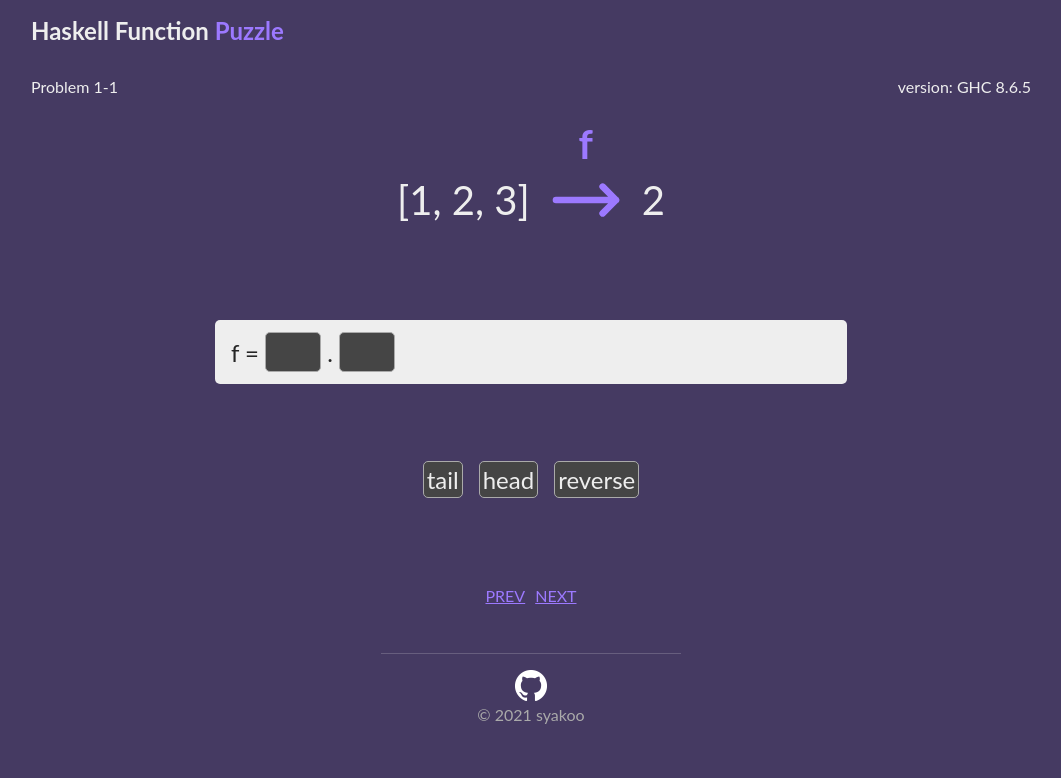
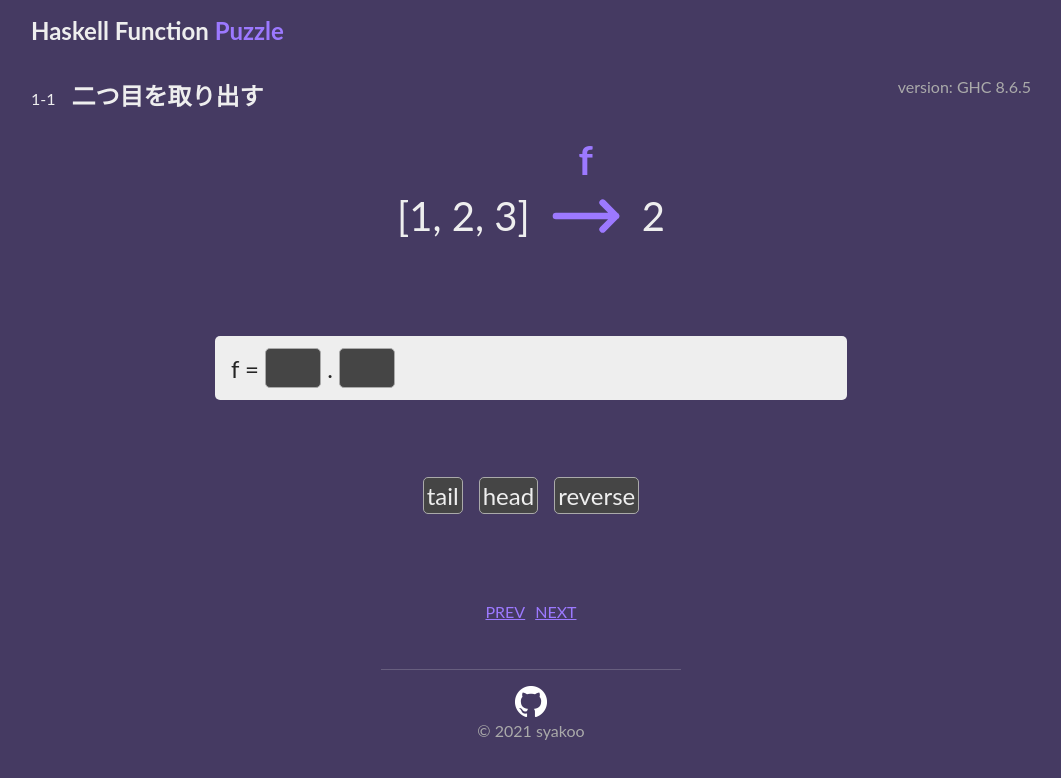
Before and after one commit to syakoo/haskell-function-puzzle, a React app: page /#/problem/1/1 in a window 1280 px wide. Shown: the top 778 px of the page, without its empty margins (109-1170 px from the left). Built offline with nearby package versions, Linux system fonts and the light colour scheme.

Commit message:
update: styles.

```diff
--- a/src/components/organisms/DropBox/DropBox.tsx
+++ b/src/components/organisms/DropBox/DropBox.tsx
@@ -41,6 +41,8 @@ const _DropBox = styled.div<{ isDropped: boolean; isOver: boolean }>`
   border: 1px solid ${(p) => (p.isOver ? p.theme.secondary : p.theme.gray2)};
   border-radius: 5px;
   background-color: ${(p) => (p.isDropped ? p.theme.gray : p.theme.gray3)};
+  box-shadow: 0px 0px 4px 1px
+    ${(p) => (p.isOver ? p.theme.secondary : 'transparent')};
 `
 
 export default DropBox
--- a/src/components/templates/ProblemView/ProblemView.tsx
+++ b/src/components/templates/ProblemView/ProblemView.tsx
@@ -21,11 +21,10 @@ const ProblemView: React.VFC<ProblemViewProps> = ({ problem }) => {
     <div>
       <_Head>
         <div>
-          <div>
-            Problem {problem.level}-{problem.id}
-          </div>
+          {problem.level}-{problem.id}
+          <_Title>{problem.title}</_Title>
         </div>
-        <div>version: {problem.env}</div>
+        <_Version>version: {problem.env}</_Version>
       </_Head>
       <_Body>
         <MappingView from={problem.map.from} to={problem.map.to} />
@@ -55,6 +54,16 @@ const _Head = styled.div`
   justify-content: space-between;
 `
 
+const _Title = styled.span`
+  font-weight: bold;
+  margin-left: 1rem;
+  font-size: 1.5rem;
+`
+
+const _Version = styled.div`
+  color: ${(p) => p.theme.gray2};
+`
+
 const _Body = styled.div`
   padding: 4rem 0px;
 `
```
